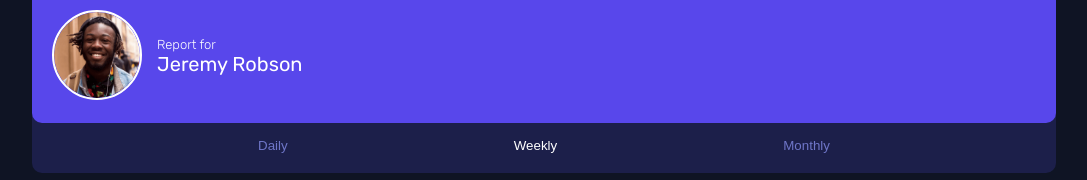
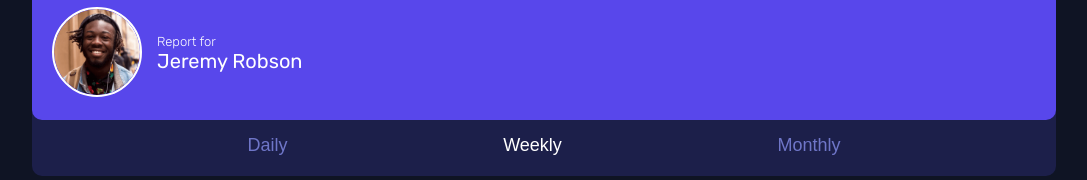
Before and after one commit to Verumun/time-tracking-dashboard, a plain HTML site: page index.html in a window 1280 px wide. Shown: the top 180 px of the page, without its empty margins (96-1183 px from the left). Drawn offline with Linux system fonts and the light colour scheme.

Commit message:
increased button font size

```diff
--- a/css/styles.css
+++ b/css/styles.css
@@ -51,7 +51,8 @@ body {
       background: none;
       cursor: pointer;
       text-transform: capitalize;
-      color: #6f76c8; }
+      color: #6f76c8;
+      font-size: 1.8rem; }
       .dashboard-left_container_bottom button.active, .dashboard-left_container_bottom button:hover {
         color: #fff;
         transition: color 200ms ease-in-out; }
--- a/sass/main.scss
+++ b/sass/main.scss
@@ -81,6 +81,7 @@ body{
                 cursor: pointer;
                 text-transform: capitalize;
                 color: $Desaturated-blue; //change to blue
+                font-size: 1.8rem;
 
 
 
@@ -183,12 +184,6 @@ body{
                 &.active{display: flex;}
             }
 
-
-            // .tab-content{
-            //     // display: none;
-
-            //     // &.active{display: block;}
-            // }
 
             .info-content{
                 // display: flex;
```
